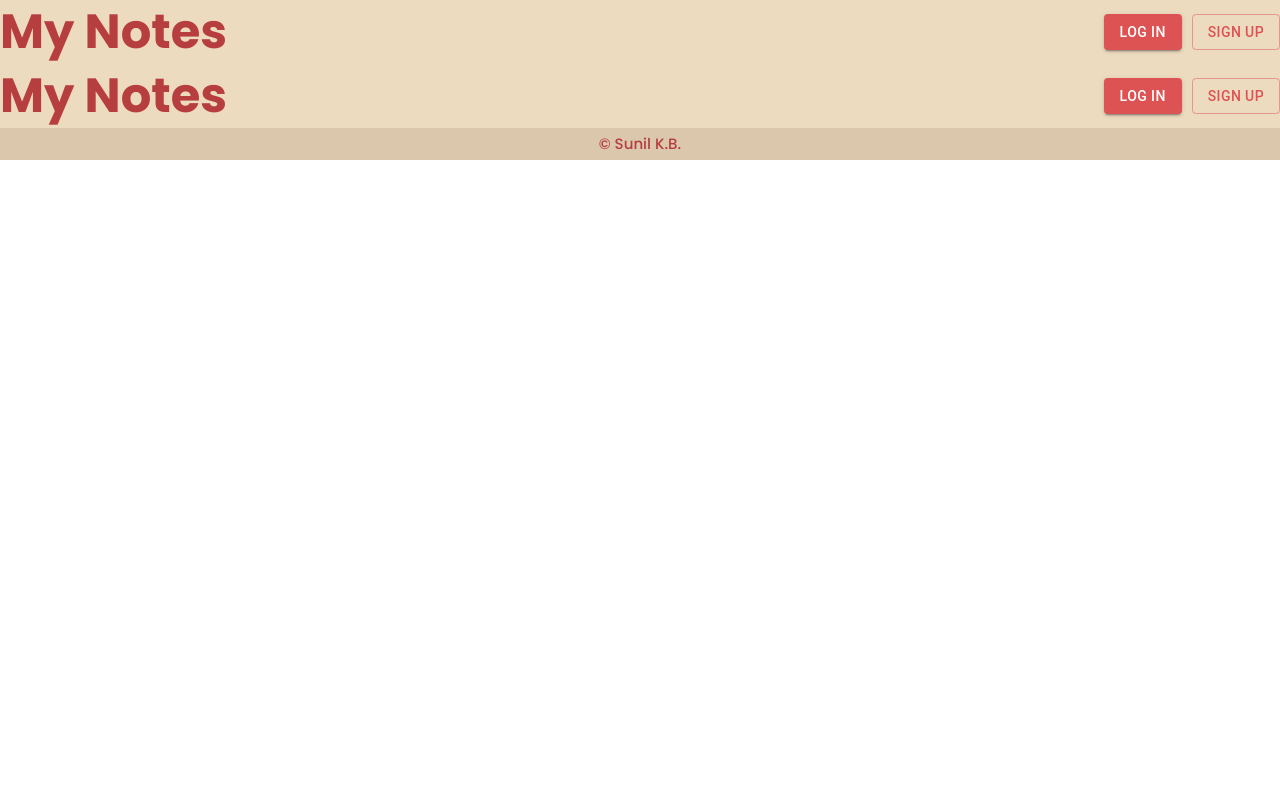
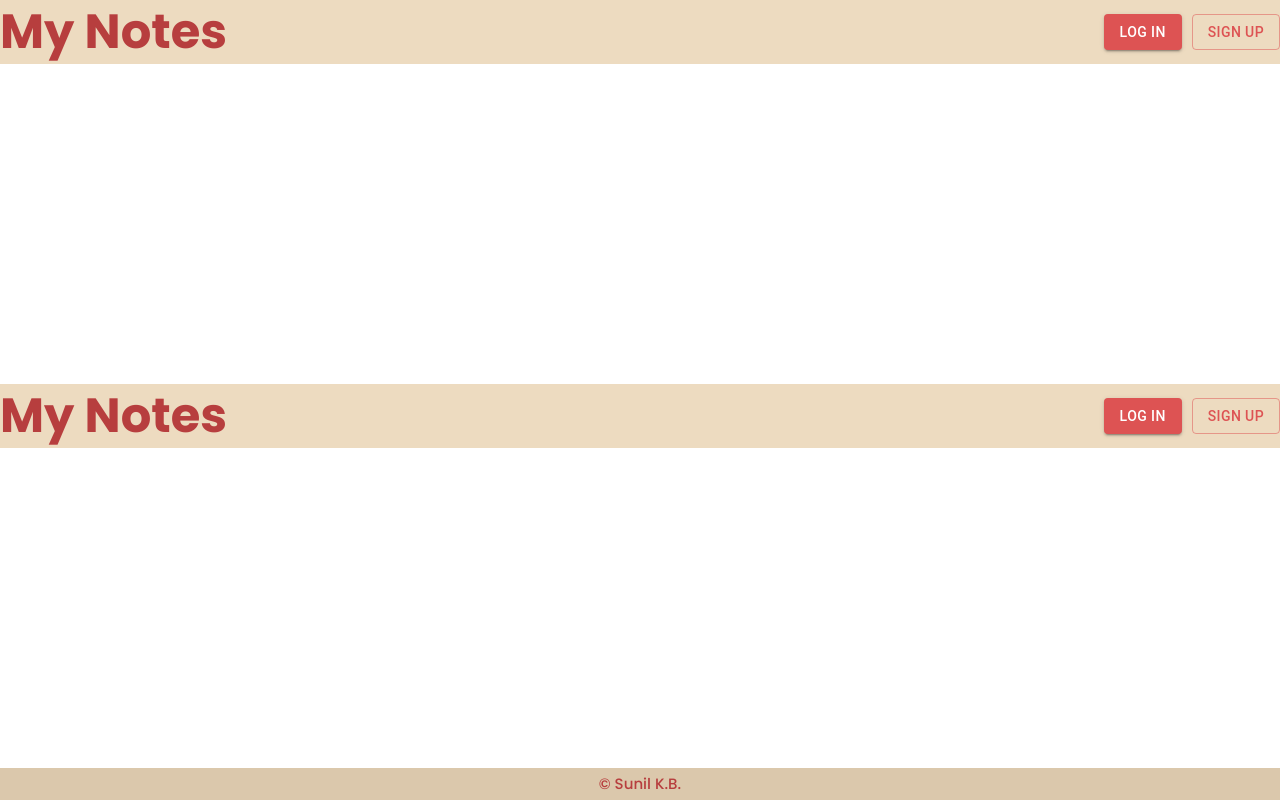
Before and after one commit to sunilk4u/notes-app-mern, a React (Create React App) app in the folder client/: page / in a window 1280 px wide. Built offline with nearby package versions, Linux system fonts and the light colour scheme.

Commit message:
add height styles

```diff
--- a/client/src/index.css
+++ b/client/src/index.css
@@ -14,10 +14,18 @@
 
 /* default styles for elements */
 * {
-  box-sizing: border-box;
-  margin: 0;
-  padding: 0;
-  font-family: "Poppins", sans-serif;
+    box-sizing: border-box;
+    margin: 0;
+    padding: 0;
+    font-family: "Poppins", sans-serif;
+}
+
+/* app css */
+.App{
+    display: flex;
+    flex-direction: column;
+    justify-content: space-between;
+    min-height: 100vh;
 }
 
 /* container definition */
```
